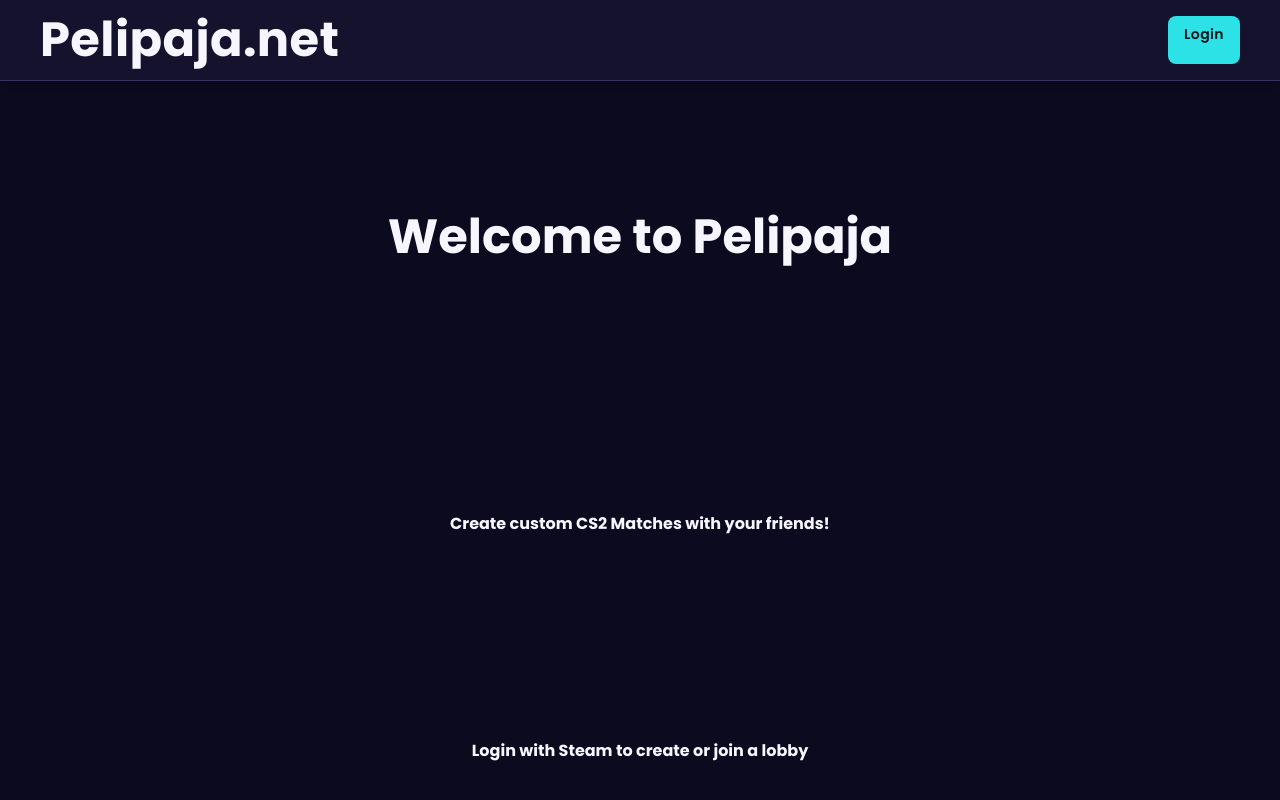
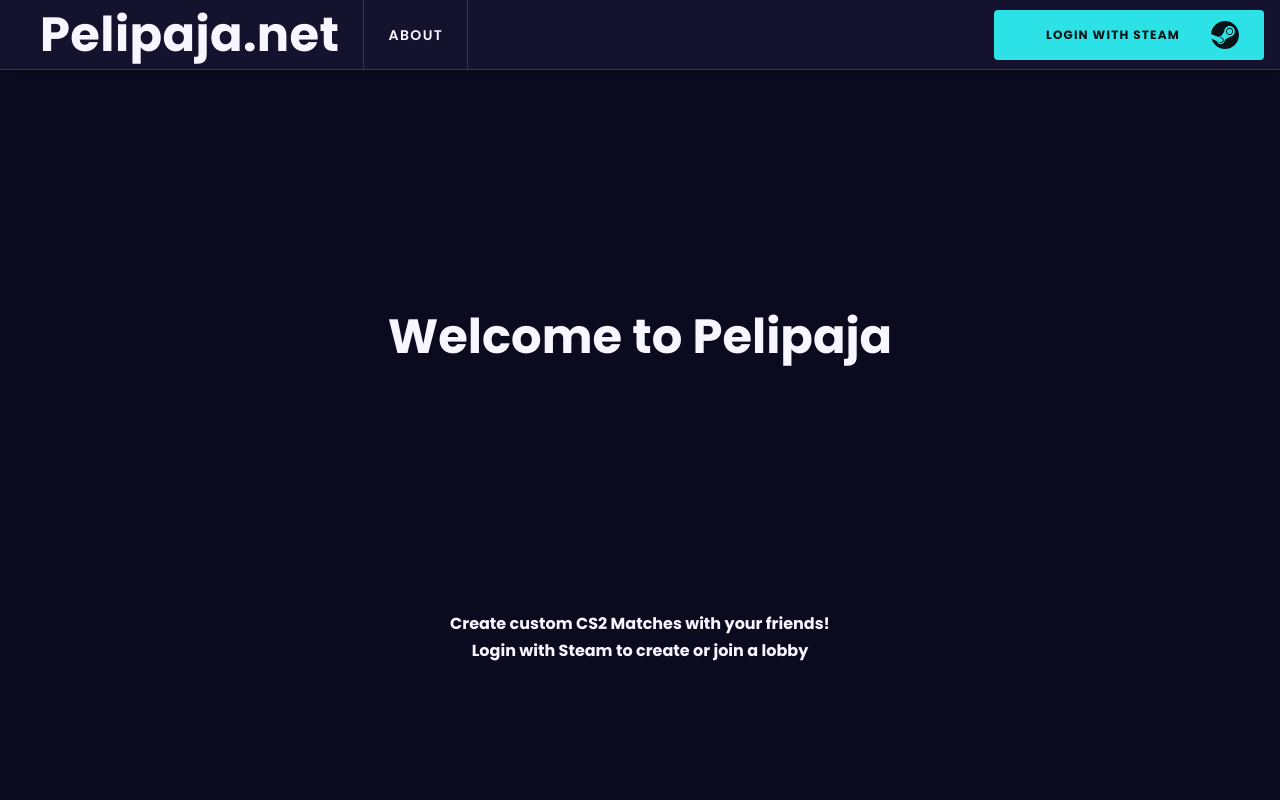
Before and after one commit to Tomppahh/Pelipaja.net, a Next.js app: page / in a window 1280 px wide. Shown: the top 800 px of the page. Built offline with nearby package versions, Linux system fonts and the light colour scheme; no server answers.

Commit message:
added about route and information, refactored header.tsx for easy route adding

```diff
--- /dev/null
+++ b/src/app/about/page.tsx
@@ -0,0 +1,31 @@
+export default function About() {
+  return (
+    <section className='flex min-h-[calc(100vh-88px)] items-center justify-center px-6 py-16'>
+      <div className='w-full max-w-3xl rounded-3xl border border-[var(--border)] bg-[var(--surface)]/85 p-8 shadow-2xl shadow-black/20 backdrop-blur'>
+        <p className='font-body text-sm font-semibold uppercase tracking-[0.24em] text-[var(--accent)]'>About Pelipaja</p>
+        <h1 className='font-display text-4xl font-bold text-[var(--foreground)] sm:text-5xl'>
+          Built for fast, organized CS2 matches.
+        </h1>
+        <p className='mt-4 max-w-2xl text-base text-[var(--muted)] sm:text-lg'>
+          Pelipaja is a community matchmaking platform for competitive CS2 5v5 games. It
+          helps players create lobbies, spin up game servers automatically, and get from
+          game lobby to match with as little friction as possible. And the best part: Its completely free!
+        </p>
+        <div className='mt-8 grid gap-4 sm:grid-cols-3'>
+          <div className='rounded-2xl border border-[var(--border)] bg-[var(--background)]/60 p-4'>
+            <h2 className='text-lg font-semibold text-[var(--foreground)]'>Matchmaking</h2>
+            <p className='mt-2 text-sm text-[var(--muted)]'>Create or join lobbies and keep the match flow clear for everyone.</p>
+          </div>
+          <div className='rounded-2xl border border-[var(--border)] bg-[var(--background)]/60 p-4'>
+            <h2 className='text-lg font-semibold text-[var(--foreground)]'>Automation</h2>
+            <p className='mt-2 text-sm text-[var(--muted)]'>Game servers are provisioned and torn down automatically.</p>
+          </div>
+          <div className='rounded-2xl border border-[var(--border)] bg-[var(--background)]/60 p-4'>
+            <h2 className='text-lg font-semibold text-[var(--foreground)]'>Built for teams</h2>
+            <p className='mt-2 text-sm text-[var(--muted)]'>Designed to make organized 5v5 play feel simple and reliable.</p>
+          </div>
+        </div>
+      </div>
+    </section>
+  );
+}
--- a/src/app/components/layout/header.tsx
+++ b/src/app/components/layout/header.tsx
@@ -1,17 +1,43 @@
 import { getSession } from "@/src/backend/lib/session"
 import UserMenu from "../user/userMenu";
+
+function NavLink({ href, children, plain }: { href: string; children: React.ReactNode; plain?: boolean }) {
+    return (
+        <a
+            href={href}
+            className={`flex h-full items-center border-r border-[var(--border)] px-6 transition-colors duration-200 hover:bg-[var(--border)]/30 ${!plain && 'text-sm font-semibold uppercase tracking-widest'}`}
+        >
+            {children}
+        </a>
+    );
+}
+
 export default async function Header() {
-	const user = await getSession();
+    const user = await getSession();
+    return (
+        <header className='fixed top-0 left-0 z-50 flex min-h-[70px] w-full items-center border-b border-[var(--border)] bg-[var(--surface)]/95 px-4 tracking-wide shadow-md backdrop-blur'>
+            <nav className='flex items-center self-stretch '>
+				<NavLink href='/' plain><h1 className='font-display text-5xl font-bold'>Pelipaja.net</h1></NavLink>
+				<NavLink href='/about'>About</NavLink>
+                {/* Add more routes here */}
+            </nav>
 
-	return (
-		<header className='fixed top-0 left-0 z-50 flex min-h-[70px] w-full border-b border-[var(--border)] bg-[var(--surface)]/95 px-4 py-4 tracking-wide shadow-md backdrop-blur sm:px-10'>
-			<div className='flex flex-wrap items-center justify-between gap-5 w-full'>
-				<a href='/' className='max-sm:hidden'>
-					<h1 className='font-display text-5xl font-bold'>Pelipaja.net</h1>
-				</a>
-
-			</div>
-			{user ? <UserMenu user={user} /> : <a href="/api/auth/steam" className="rounded-lg bg-[var(--accent)] px-4 py-2 text-sm font-semibold text-[var(--accent-contrast)] transition hover:brightness-110">Login</a>}
-		</header>
-	);
+            <div className='ml-auto'>
+                {user ? (
+                    <UserMenu user={user} />
+                ) : (
+                    <a href="/api/auth/steam" className="group relative flex h-[50px] w-[270px] shrink-0 overflow-hidden rounded bg-[var(--accent)] text-[var(--accent-contrast)]">
+                        <span className="absolute inset-0 flex items-center justify-center pr-8 text-xs font-bold uppercase tracking-widest transition-all duration-300 group-hover:-translate-x-full">
+                            Login With Steam
+                        </span>
+                        <div className="absolute inset-0 flex translate-x-24 items-center justify-center transition-all duration-300 group-hover:translate-x-0">
+                            <svg className="size-7" xmlns="http://www.w3.org/2000/svg" viewBox="0 0 24 24" fill="currentColor">
+                                <path d="M11.979 0C5.678 0 .511 4.86.022 11.037l6.432 2.658c.545-.371 1.203-.59 1.912-.59.063 0 .125.004.188.006l2.861-4.142V8.91c0-2.495 2.028-4.524 4.524-4.524 2.494 0 4.524 2.031 4.524 4.527s-2.03 4.525-4.524 4.525h-.105l-4.076 2.911c0 .052.004.105.004.159 0 1.875-1.515 3.396-3.39 3.396-1.635 0-3.016-1.173-3.331-2.727L.436 15.27C1.862 20.307 6.486 24 11.979 24c6.627 0 11.999-5.373 11.999-12S18.606 0 11.979 0zM7.54 18.21l-1.473-.61c.262.543.714.999 1.314 1.25 1.297.539 2.793-.076 3.332-1.375.263-.63.264-1.319.005-1.949s-.75-1.121-1.377-1.383c-.624-.26-1.29-.249-1.878-.03l1.523.63c.956.4 1.409 1.497 1.009 2.453-.4.957-1.497 1.41-2.455 1.014zm11.415-9.303c0-1.662-1.353-3.015-3.015-3.015-1.665 0-3.015 1.353-3.015 3.015 0 1.665 1.35 3.015 3.015 3.015 1.662 0 3.015-1.35 3.015-3.015zm-5.273.005c0-1.252 1.013-2.266 2.265-2.266 1.249 0 2.266 1.014 2.266 2.266 0 1.251-1.017 2.265-2.266 2.265-1.252 0-2.265-1.014-2.265-2.265z"/>
+                            </svg>
+                        </div>
+                    </a>
+                )}
+            </div>
+        </header>
+    );
 }
--- a/src/app/page.tsx
+++ b/src/app/page.tsx
@@ -27,7 +27,7 @@ export default async function Home() {
 					<a className="mt-4 inline-block text-sm text-[var(--foreground)] underline" href={`/match/${myMatchId}/lobby`}>Go to my Lobby</a>
 				)}
 				<h4 className='font-display text-l font-bold  pt-50 text-[var(--foreground)]'>Create custom CS2 Matches with your friends!</h4>
-                <h4 className='font-display text-l font-bold  pt-50 text-[var(--foreground)]'>Login with Steam to create or join a lobby</h4>
+                <h4 className='font-display text-l font-bold  text-[var(--foreground)]'>Login with Steam to create or join a lobby</h4>
 			</main>
 		</>
 	);
```
